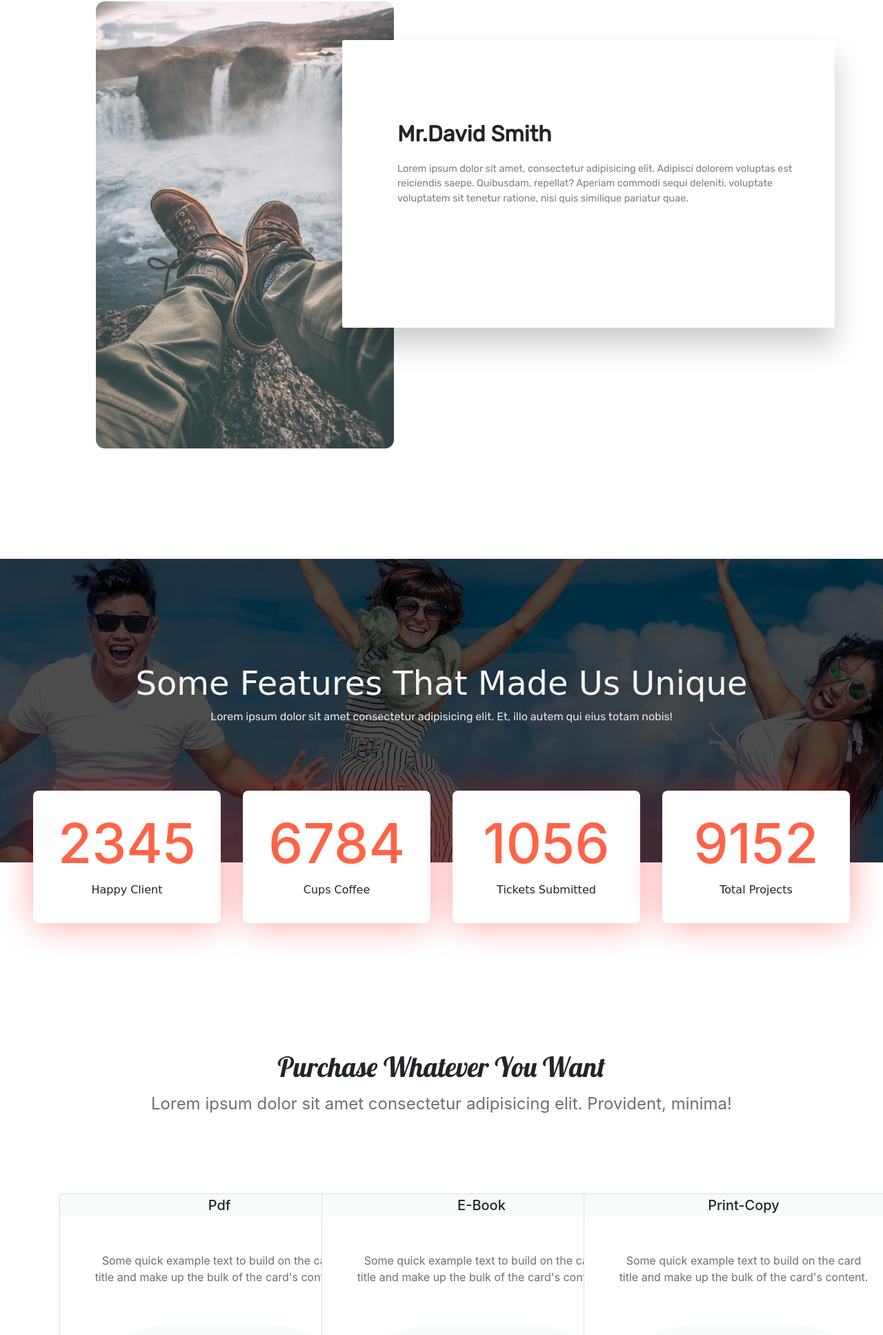
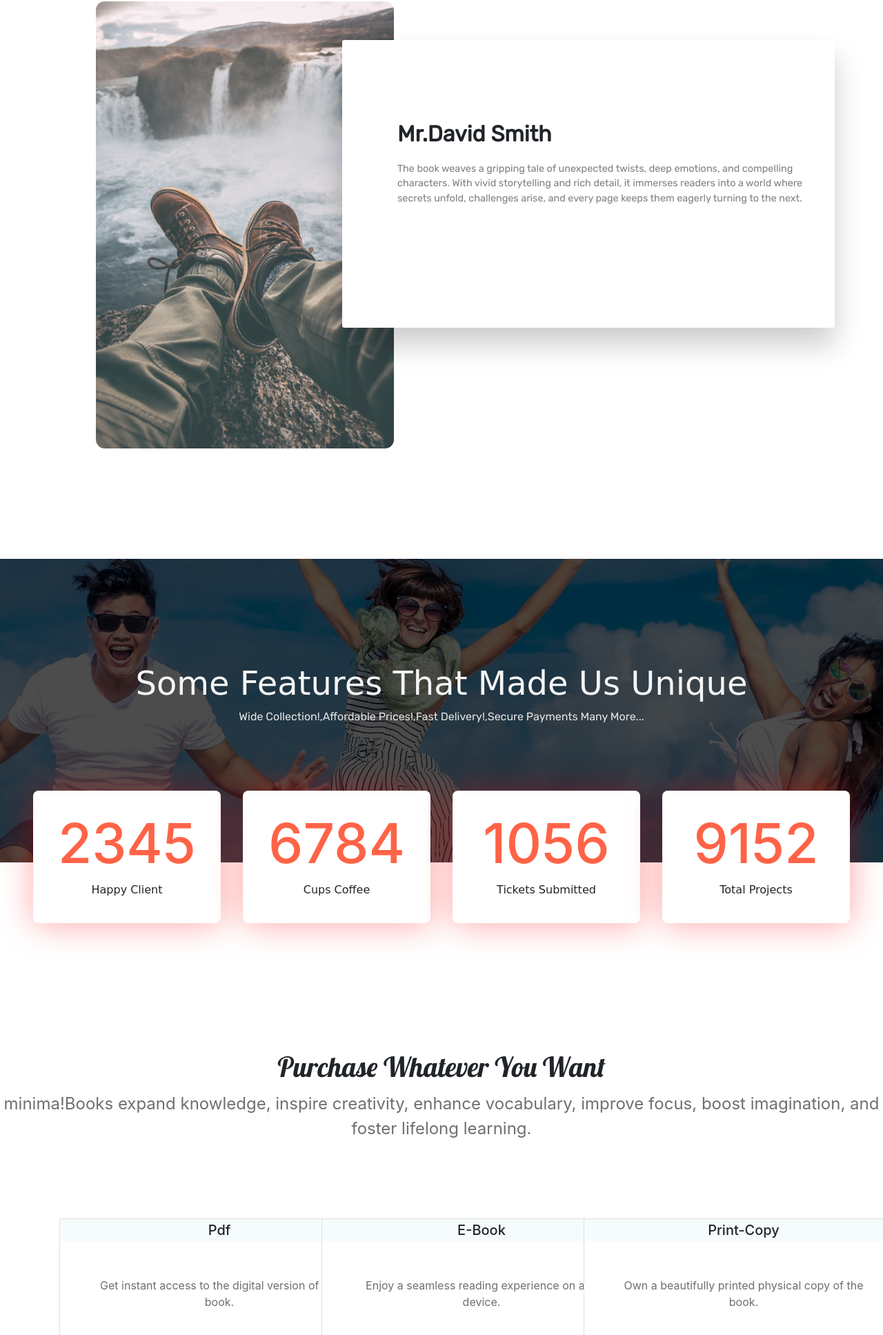
Before and after one commit to mahinani83/bootstrap_projects, a plain HTML site: page Books-Store/index.html in a window 1280 px wide. Shown: the part 865-2800 px from the top of the page at 69% size. Drawn offline with nearby package versions, Linux system fonts and the light colour scheme; a web font is replaced by a local one.

Commit message:
added real text

```diff
--- a/Books-Store/index.html
+++ b/Books-Store/index.html
@@ -77,10 +77,10 @@
             <p>AUTHOR: DAILY TUTIION</p>
             <h1>EXCITING ADVENTURE</h1>
             <p>
-              Lorem ipsum dolor sit amet consectetur adipisicing elit. Dolorum
-              dolores neque voluptas vitae tenetur commodi eveniet distinctio
-              adipisci. Earum vel illum impedit aperiam ducimus. Dolores id
-              laudantium molestias nulla cumque.
+              Step into a world of mystery and thrill with Exciting Adventure, a
+              book that takes you on an unforgettable journey. Follow the
+              protagonist as they navigate hidden trails, uncover ancient
+              secrets, and face unexpected challenges.
             </p>
             <a href="#" class="btn px-5 py-2">By now for $5.99</a>
           </div>
@@ -109,10 +109,11 @@
               <div class="panel text-left">
                 <h1>Mr.David Smith</h1>
                 <p>
-                  Lorem ipsum dolor sit amet, consectetur adipisicing elit.
-                  Adipisci dolorem voluptas est reiciendis saepe. Quibusdam,
-                  repellat? Aperiam commodi sequi deleniti, voluptate voluptatem
-                  sit tenetur ratione, nisi quis similique pariatur quae.
+                  The book weaves a gripping tale of unexpected twists, deep
+                  emotions, and compelling characters. With vivid storytelling
+                  and rich detail, it immerses readers into a world where
+                  secrets unfold, challenges arise, and every page keeps them
+                  eagerly turning to the next.
                 </p>
               </div>
             </div>
@@ -128,8 +129,7 @@
           <div class="cover-content">
             <h1>Some Features That Made Us Unique</h1>
             <p>
-              Lorem ipsum dolor sit amet consectetur adipisicing elit. Et, illo
-              autem qui eius totam nobis!
+              Wide Collection!,Affordable Prices!,Fast Delivery!,Secure Payments Many More...
             </p>
           </div>
         </div>
@@ -159,8 +159,7 @@
         <div class="purchase text-center py-5">
           <h1>Purchase Whatever You Want</h1>
           <p>
-            Lorem ipsum dolor sit amet consectetur adipisicing elit. Provident,
-            minima!
+            minima!Books expand knowledge, inspire creativity, enhance vocabulary, improve focus, boost imagination, and foster lifelong learning.
           </p>
 
           <div class="container">
@@ -170,8 +169,7 @@
                   <div class="card-body">
                     <h5 class="card-title">Pdf</h5>
                     <p class="card-text">
-                      Some quick example text to build on the card title and
-                      make up the bulk of the card's content.
+                      Get instant access to the digital version of the book.
                     </p>
                     <div class="card-pricing">
                       <h5 class="card-price">$77.99</h5>
@@ -185,8 +183,7 @@
                   <div class="card-body">
                     <h5 class="card-title">E-Book</h5>
                     <p class="card-text">
-                      Some quick example text to build on the card title and
-                      make up the bulk of the card's content.
+                      Enjoy a seamless reading experience on any device.
                     </p>
                     <div class="card-pricing">
                       <h5 class="card-price">$59.99</h5>
@@ -200,8 +197,7 @@
                   <div class="card-body">
                     <h5 class="card-title">Print-Copy</h5>
                     <p class="card-text">
-                      Some quick example text to build on the card title and
-                      make up the bulk of the card's content.
+                      Own a beautifully printed physical copy of the book.
                     </p>
                     <div class="card-pricing">
                       <h5 class="card-price">$89.99</h5>
@@ -223,7 +219,7 @@
             <div class="col-md-12 col-sm-12">
               <h1>Download Our App for all Platform</h1>
               <p>
-                Lorem ipsum dolor sit amet consectetur, adipisicing elit. Cum
+                Get instant access to a vast collection of books anytime, anywhere. Enjoy seamless reading on any device!
               </p>
             </div>
           </div>
@@ -261,18 +257,21 @@
           <div class="row">
             <div class="col py-5 text-center">
               <h1>What Reader Say's About Us</h1>
-              <p>Lorem ipsum dolor sit amet.</p>
+              <p>Customers Are Every Thing.</p>
             </div>
           </div>
           <div class="row justify-content-center">
             <div class="col-lg-4 col-md-6 col-sm-12 my-2">
               <div class="card">
-                <img class="card-img-top" src="./assets/UI-face-1.jpg" alt="UI-face-1" />
+                <img
+                  class="card-img-top"
+                  src="./assets/UI-face-1.jpg"
+                  alt="UI-face-1"
+                />
                 <div class="card-body text-center">
                   <h5 class="card-title">Amial Barbar</h5>
                   <p class="card-text">
-                    Some quick example text to build on the card title and make
-                    up the bulk of the card's content.
+                    An exceptional collection of books that inspire, educate, and entertain!.
                   </p>
                   <a href="#" class="text-secondary">Go Somewhere</a>
                   <p>Cofounder At Unilever</p>
@@ -280,14 +279,24 @@
               </div>
             </div>
             <div class="col-lg-4 col-md-6 col-sm-12 my-2">
-              <div id="carouselExampleSlidesOnly" class="carousel slide" data-ride="carousel">
+              <div
+                id="carouselExampleSlidesOnly"
+                class="carousel slide"
+                data-ride="carousel"
+              >
                 <div class="carousel-inner">
                   <div class="carousel-item active">
                     <div class="card">
-                      <img class="card-img-top" src="./assets/UI-face-1.jpg" alt="UI-face-1" />
+                      <img
+                        class="card-img-top"
+                        src="./assets/UI-face-1.jpg"
+                        alt="UI-face-1"
+                      />
                       <div class="card-body text-center">
                         <h5 class="card-title">Rageena Casindra</h5>
-                        <p class="card-text">Some quick example text to build on the card title and make up the bulk of the card's content.</p>
+                        <p class="card-text">
+                          An amazing collection of books with easy access. Truly a reader's paradise!
+                        </p>
                         <a href="#" class="text-secondary">Go Somewhere</a>
                         <p>Senior Developer At Google</p>
                       </div>
@@ -295,10 +304,16 @@
                   </div>
                   <div class="carousel-item">
                     <div class="card">
-                      <img class="card-img-top" src="./assets/UI-face-2.jpg" alt="UI-face-2" />
+                      <img
+                        class="card-img-top"
+                        src="./assets/UI-face-2.jpg"
+                        alt="UI-face-2"
+                      />
                       <div class="card-body text-center">
                         <h5 class="card-title">Blalock Jhonson</h5>
-                        <p class="card-text">Some quick example text to build on the card title and make up the bulk of the card's content.</p>
+                        <p class="card-text">
+                          A must-visit platform for book lovers! Great selection and seamless experience
+                        </p>
                         <a href="#" class="text-secondary">Go Somewhere</a>
                         <p>CEO At Google</p>
                       </div>
@@ -309,22 +324,27 @@
             </div>
             <div class="col-lg-4 col-md-6 col-sm-12 my-2">
               <div class="card">
-                <img class="card-img-top" src="./assets/UI-face-1.jpg" alt="UI-face-1" />
+                <img
+                  class="card-img-top"
+                  src="./assets/UI-face-1.jpg"
+                  alt="UI-face-1"
+                />
                 <div class="card-body text-center">
                   <h5 class="card-title">Akthar Paasha</h5>
-                  <p class="card-text">Some quick example text to build on the card title and make up the bulk of the card's content.</p>
+                  <p class="card-text">
+                    Incredible books with valuable insights. Highly recommended for all readers!
+                  </p>
                   <a href="#" class="text-secondary">Go Somewhere</a>
                   <p>Developer at YouTube</p>
                 </div>
               </div>
             </div>
           </div>
-
         </div>
       </section>
     </main>
     <footer>
-      <div class="container-fluid py-5  text-white">
+      <div class="container-fluid py-5 text-white">
         <div class="row align-items-center justify-content-center">
           <div class="col-md-5 col-sm-12 py-2">
             <h1>About Us</h1>
```
